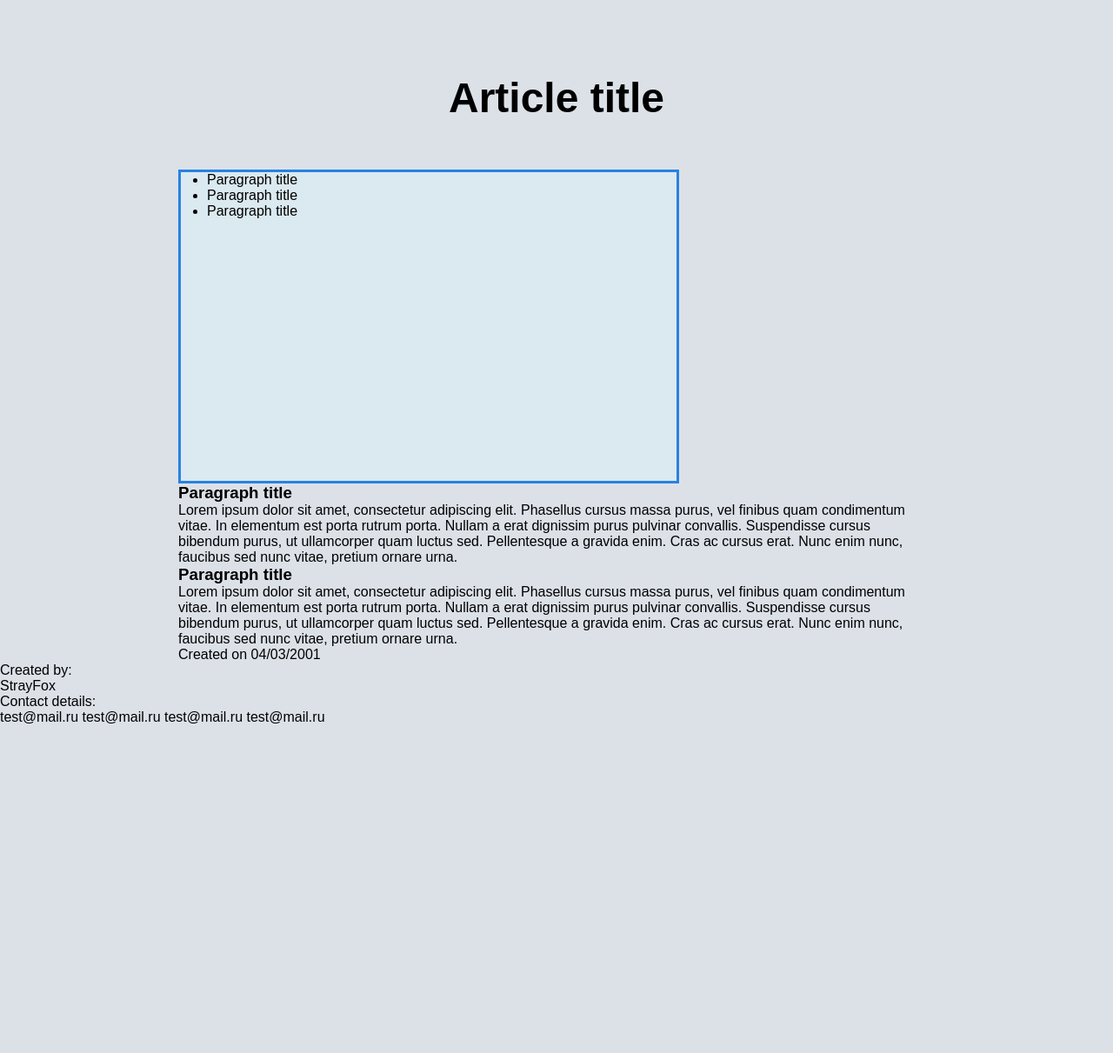
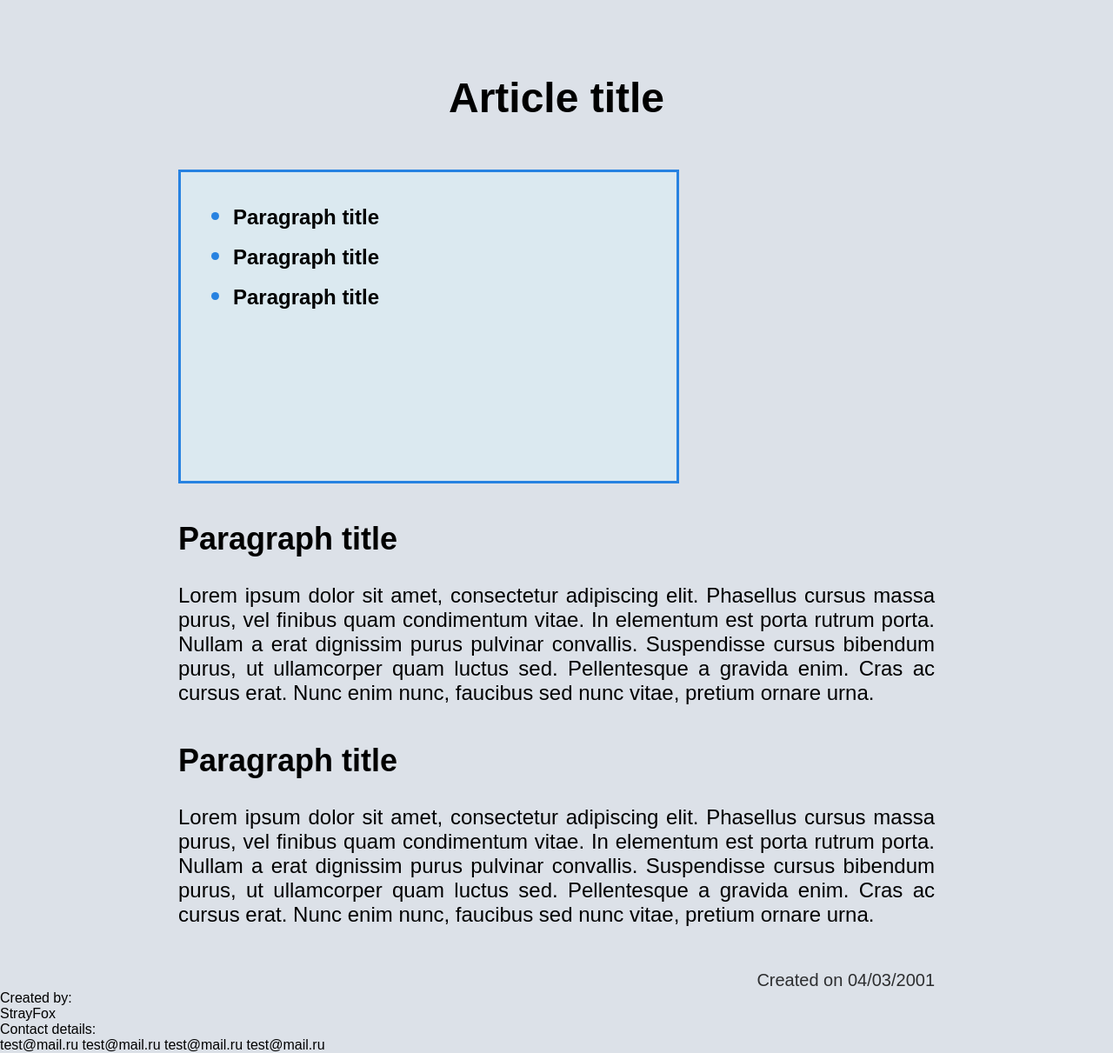
Before and after one commit to lStrayFoxl/One_page_article, a PHP site: page / in a window 1280 px wide. Shown: the part 187-1398 px from the top of the page at 87% size. Before the commit the page ends 1020 px from the top, so only its background shows below. Run offline with PHP 8.4, Linux system fonts and the light colour scheme.

Commit message:
Improved <main> styles

```diff
--- a/index.html
+++ b/index.html
@@ -35,9 +35,9 @@
 
             <div class="content_article">
                 <ul class="list_cont">
-                    <li class="cont_title">Paragraph title</li>
-                    <li class="cont_title">Paragraph title</li>
-                    <li class="cont_title">Paragraph title</li>
+                    <li class="cont_title"><span class="title_text">Paragraph title</span></li>
+                    <li class="cont_title"><span class="title_text">Paragraph title</span></li>
+                    <li class="cont_title"><span class="title_text">Paragraph title</span></li>
                 </ul>
             </div>
 
--- a/style.css
+++ b/style.css
@@ -65,3 +65,38 @@ body{
 .list_cont {
     margin-left: 30px;
 }
+
+ul:first-child {
+    margin-top: 33px;
+}
+
+.cont_title {
+    color: #2782E1;
+    font-size: 30px;
+    margin-left: 30px;
+    margin-bottom: 12px;
+}
+
+.title_text {
+    color: #000000;
+    font-size: 24px;
+    font-weight: bold;
+}
+
+.parag_title {
+    font-size: 36px;
+    margin-top: 43px;
+}
+
+.parag {
+    font-size: 24px;
+    text-align: justify;
+    margin-top: 30px;
+}
+
+.created_date {
+    color: rgba(0, 0, 0, 0.8);
+    font-size: 20px;
+    text-align: right;
+    margin-top: 50px;
+}
```
